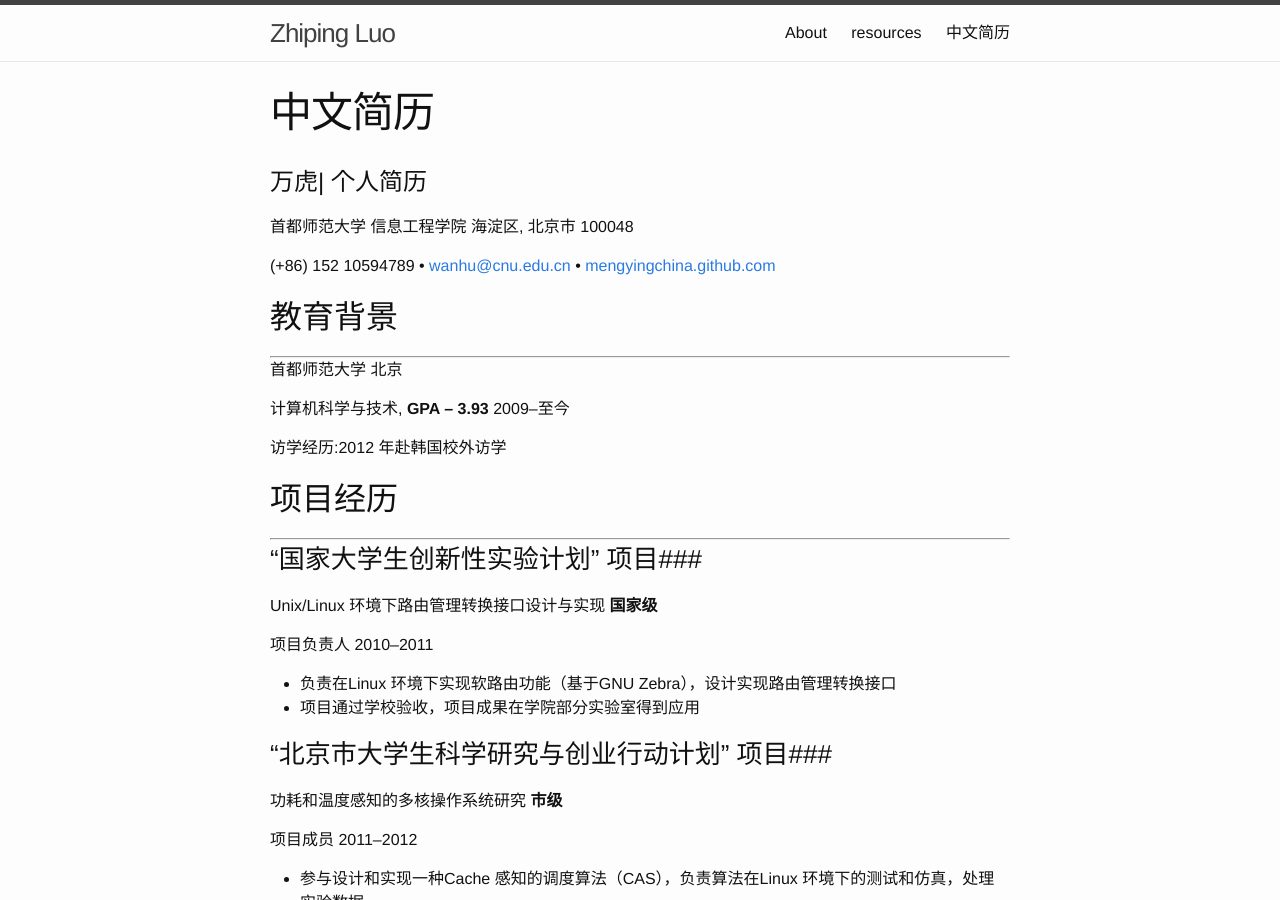
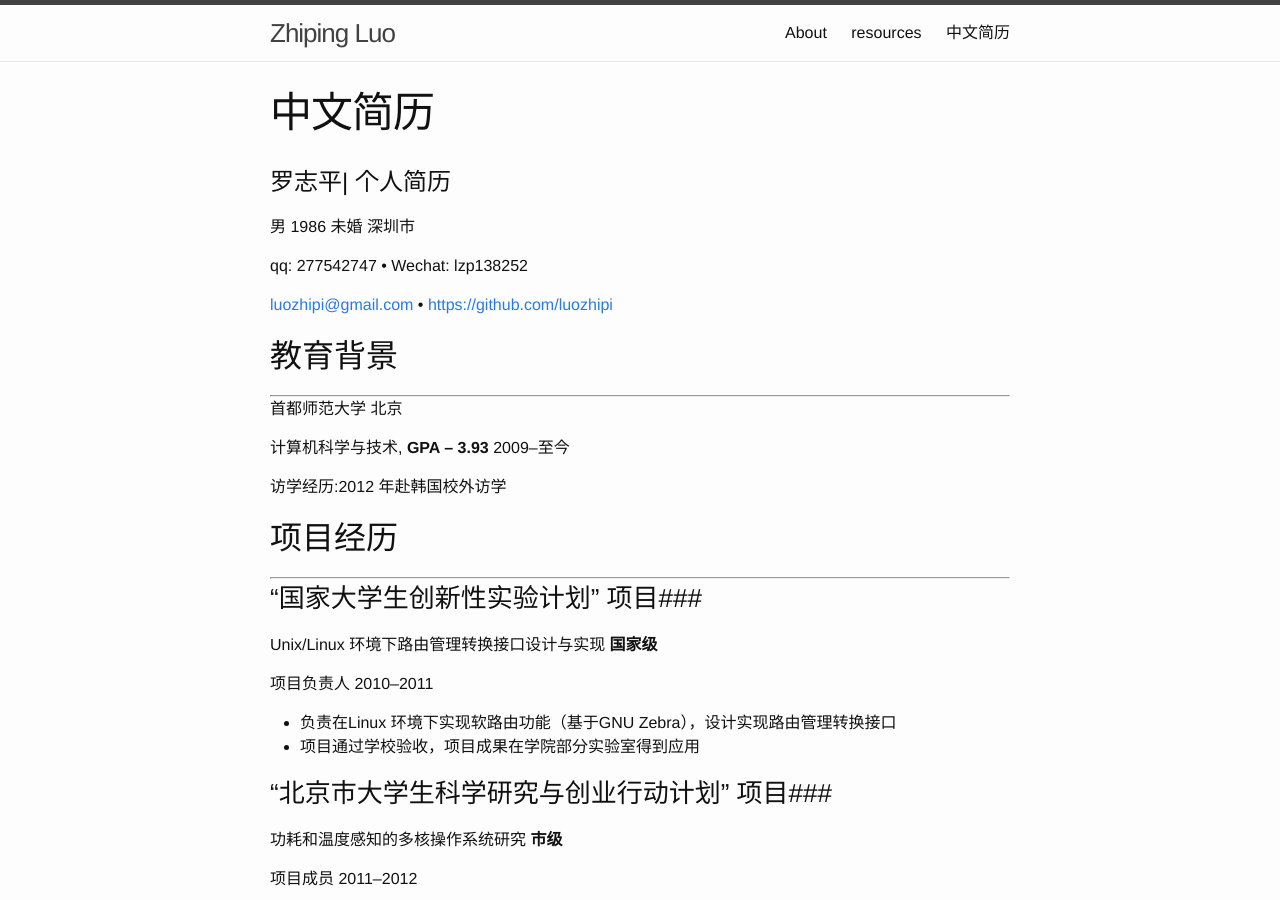
Before and after one commit to luozhipi/luozhipi.github.io, a Jekyll site: the page built from resume_CN.md, in a window 1280 px wide and 900 px high. Built offline with Jekyll 4.4.1, drawn with Linux system fonts in a browser that asks for light colours.

Commit message:
Update resume_CN.md

```diff
--- a/resume_CN.md
+++ b/resume_CN.md
@@ -3,11 +3,13 @@ layout: page
 title: 中文简历
 permalink: /cv_cn/
 ---
-# 万虎| 个人简历 #
+# 罗志平| 个人简历 #
 
-首都师范大学 信息工程学院 海淀区, 北京市 100048
+男 1986 未婚 深圳市
 
-(+86) 152 10594789 • [wanhu@cnu.edu.cn](mailto:wanhu@cnu.edu.cn) • [mengyingchina.github.com](http://mengyingchina.github.com)
+qq: 277542747 • Wechat: lzp138252
+
+[luozhipi@gmail.com](mailto:luozhipi@gmail.com) • [https://github.com/luozhipi](https://github.com/luozhipi)
 
 ## 教育背景 ##
 
```
